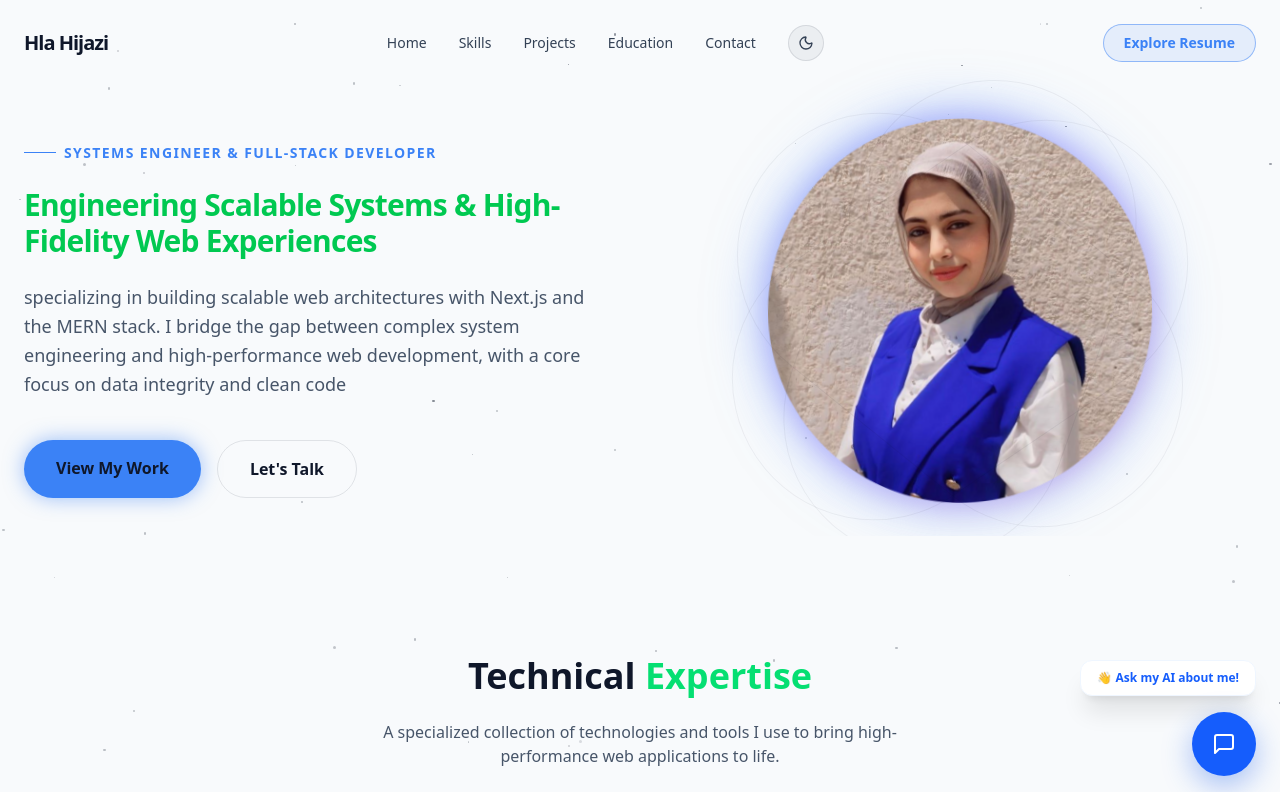
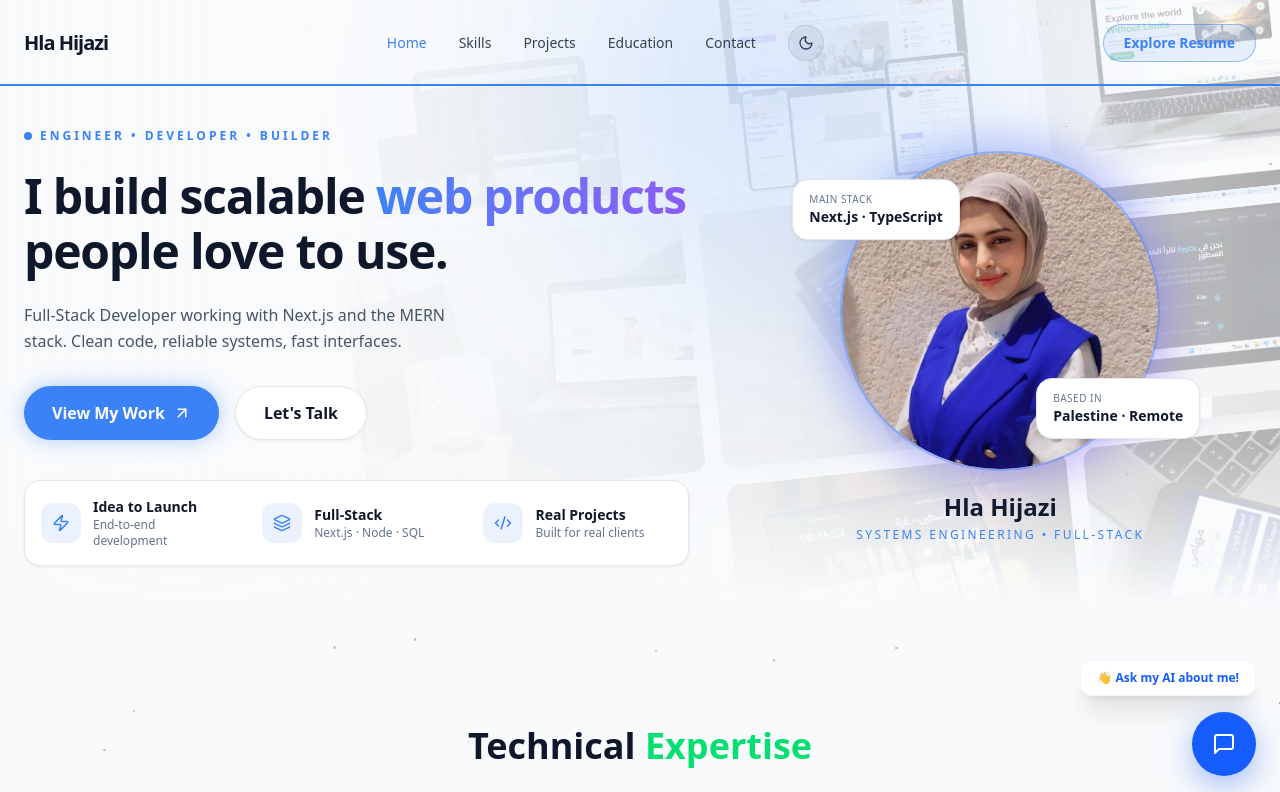
Before and after one commit to hlahijazi2002/MyPortfolio, a Next.js app: page / in a window 1280 px wide. Shown: the top 792 px of the page. Built offline with nearby package versions, Linux system fonts and the light colour scheme.

Commit message:
Enhansments

```diff
--- a/app/components/Hero.tsx
+++ b/app/components/Hero.tsx
@@ -1,181 +1,158 @@
 "use client";
-import { useRef, useState, useEffect } from "react";
-import { motion, useMotionValue, useSpring, useTransform } from "framer-motion";
+import { motion } from "framer-motion";
 import Image from "next/image";
+import { ArrowUpRight, Zap, Layers, Code2 } from "lucide-react";
+import { projects } from "../data";
+
+const highlights = [
+  { icon: Zap, title: "Idea to Launch", sub: "End-to-end development" },
+  { icon: Layers, title: "Full-Stack", sub: "Next.js · Node · SQL" },
+  { icon: Code2, title: "Real Projects", sub: "Built for real clients" },
+];
+
+const fadeUp = (delay: number) => ({
+  initial: { opacity: 0, y: 24 },
+  animate: { opacity: 1, y: 0 },
+  transition: { duration: 0.6, delay, ease: "easeOut" as const },
+});
 
 const Hero = () => {
-  const containerRef = useRef<HTMLDivElement>(null);
-  const buttonRef = useRef<HTMLAnchorElement>(null);
-
-  const x = useMotionValue(0);
-  const y = useMotionValue(0);
-  const mouseXSpring = useSpring(x, { stiffness: 100, damping: 30 });
-  const mouseYSpring = useSpring(y, { stiffness: 100, damping: 30 });
-  const rotateX = useTransform(mouseYSpring, [-300, 300], [10, -10]);
-  const rotateY = useTransform(mouseXSpring, [-300, 300], [-10, 10]);
-  const [orbCircles, setOrbCircles] = useState<
-    { size: string; top: string; left: string; delay: number }[]
-  >([]);
-
-  useEffect(() => {
-    const generatedCircles = [...Array(6)].map(() => ({
-      size: Math.random() * 15 + 5 + "px",
-      top: Math.random() * 100 + "%",
-      left: Math.random() * 100 + "%",
-      delay: Math.random() * 2,
-    }));
-    setOrbCircles(generatedCircles);
-  }, []);
-
-  const handleMouseMove = (e: React.MouseEvent) => {
-    const { clientX, clientY } = e;
-    const { innerWidth, innerHeight } = window;
-    x.set(clientX - innerWidth / 2);
-    y.set(clientY - innerHeight / 2);
-  };
-
-  const [btnPos, setBtnPos] = useState({ x: 0, y: 0 });
-
-  const handleBtnMouseMove = (e: React.MouseEvent<HTMLElement>) => {
-    if (buttonRef.current) {
-      const { clientX, clientY } = e;
-      const { left, top, width, height } =
-        buttonRef.current.getBoundingClientRect();
-      const centerX = left + width / 2;
-      const centerY = top + height / 2;
-      setBtnPos({ x: (clientX - centerX) * 0.4, y: (clientY - centerY) * 0.4 });
-    }
-  };
-
-  const handleBtnMouseLeave = () => {
-    setBtnPos({ x: 0, y: 0 });
-  };
-  const headline =
-    "Engineering Scalable Systems & High-Fidelity Web Experiences";
-  const letters = Array.from(headline);
+  const bgProjects = projects.slice(0, 9);
 
   return (
-    <section
-      ref={containerRef}
-      className="flex items-center justify-center pt-28 pb-6 md:pt-32 overflow-hidden"
-      onMouseMove={handleMouseMove}
-    >
-      <div className="max-w-7xl mx-auto px-6 grid grid-cols-1 md:grid-cols-2 gap-12 items-center">
-        <div className="flex flex-col gap-6 z-10">
-          <div className="overflow-hidden">
-            <motion.div
-              initial={{ opacity: 0, y: 20 }}
-              animate={{ opacity: 1, y: 0 }}
-              className="text-neon-blue font-semibold tracking-widest text-sm uppercase flex items-center gap-2 "
+    <section className="relative overflow-hidden pt-28 pb-10 md:pt-32">
+      {/* Background: tilted project screenshots */}
+      <div className="absolute inset-0 pointer-events-none" aria-hidden>
+        <div className="absolute -right-20 -top-10 w-[110%] md:w-[75%] grid grid-cols-3 gap-4 -rotate-6 scale-110 opacity-30">
+          {bgProjects.map((p, i) => (
+            <div
+              key={i}
+              className="aspect-4/3 rounded-xl bg-cover bg-center shadow-xl"
+              style={{ backgroundImage: `url(${p.image})` }}
+            />
+          ))}
+        </div>
+        <div className="absolute inset-0 bg-linear-to-r from-(--background) via-(--background)/85 to-transparent" />
+        <div className="absolute inset-x-0 bottom-0 h-40 bg-linear-to-t from-(--background) to-transparent" />
+        <div className="absolute -top-24 right-1/4 w-96 h-96 bg-neon-blue/20 blur-[120px] rounded-full" />
+      </div>
+
+      <div className="relative max-w-7xl mx-auto px-6 grid grid-cols-1 lg:grid-cols-[1.3fr_1fr] gap-14 items-center">
+        <div className="flex flex-col gap-6">
+          <motion.div
+            {...fadeUp(0)}
+            className="flex items-center gap-2 text-xs font-semibold tracking-[0.25em] uppercase text-neon-blue"
+          >
+            <span className="w-2 h-2 rounded-full bg-neon-blue" />
+            Engineer • Developer • Builder
+          </motion.div>
+
+          <motion.h1
+            {...fadeUp(0.1)}
+            className="text-3xl sm:text-4xl xl:text-5xl font-extrabold leading-[1.15] tracking-tight text-white"
+          >
+            I build scalable{" "}
+            <span className="bg-linear-to-r from-neon-blue to-neon-violet bg-clip-text text-transparent">
+              web products
+            </span>{" "}
+            people love to use.
+          </motion.h1>
+
+          <motion.p
+            {...fadeUp(0.2)}
+            className="text-slate-400 text-sm md:text-base max-w-md leading-relaxed"
+          >
+            Full-Stack Developer working with Next.js and the MERN stack. Clean
+            code, reliable systems, fast interfaces.
+          </motion.p>
+
+          <motion.div {...fadeUp(0.3)} className="flex flex-wrap gap-4 mt-2">
+            <a
+              href="/#projects"
+              className="group inline-flex items-center gap-2 px-7 py-3.5 bg-neon-blue rounded-full font-semibold text-[#ffffff] shadow-[0_0_20px_rgba(59,130,246,0.4)] hover:shadow-[0_0_30px_rgba(59,130,246,0.6)] transition-shadow"
             >
-              <span className="w-8 h-px bg-neon-blue" />
-              Systems Engineer & Full-Stack Developer
-            </motion.div>
-          </div>
-          <h1 className="text-2xl md:text-3xl text-green-500 font-bold leading-[1.2] tracking-tight ">
-            {letters.map((letter, i) => (
-              <motion.span
-                key={i}
-                initial={{ opacity: 0 }}
-                animate={{ opacity: 1 }}
-                transition={{
-                  duration: 0.1,
-                  delay: i * 0.09,
-                  ease: "easeInOut",
-                }}
-              >
-                {letter}
-              </motion.span>
-            ))}
-          </h1>
-          <motion.p
-            initial={{ opacity: 0, y: 20 }}
-            animate={{ opacity: 1, y: 0 }}
-            transition={{ delay: 1.2, duration: 0.8 }}
-            className="text-slate-400 text-sm md:text-lg max-w-xl leading-relaxed"
-          >
-            specializing in building scalable web architectures with Next.js and
-            the MERN stack. I bridge the gap between complex system engineering
-            and high-performance web development, with a core focus on data
-            integrity and clean code
-          </motion.p>
-          <div className="flex gap-4 mt-4">
-            <motion.a
-              href="/projects"
-              ref={buttonRef}
-              onMouseMove={handleBtnMouseMove}
-              onMouseLeave={handleBtnMouseLeave}
-              animate={{ x: btnPos.x, y: btnPos.y }}
-              transition={{ type: "spring", stiffness: 150, damping: 15 }}
-              whileTap={{ scale: 0.95 }}
-              className="relative px-8 py-4 bg-neon-blue rounded-full font-semibold text-white shadow-[0_0_20px_rgba(59,130,246,0.5)] hover:shadow-[0_0_30px_rgba(59,130,246,0.7)] transition-shadow overflow-hidden group"
-            >
-              <span className="relative z-10">View My Work</span>
-              <div className="absolute inset-0 bg-linear-to-r from-blue-600 to-violet-600 opacity-0 group-hover:opacity-100 transition-opacity duration-300" />
-            </motion.a>
-            <motion.a
+              View My Work
+              <ArrowUpRight
+                size={18}
+                className="transition-transform group-hover:translate-x-0.5 group-hover:-translate-y-0.5"
+              />
+            </a>
+            <a
               href="/#contact"
-              initial={{ opacity: 0 }}
-              animate={{ opacity: 1 }}
-              transition={{ delay: 1.5 }}
-              className="px-8 py-4 border border-white/10 rounded-full font-semibold text-white hover:bg-white/5 transition-colors"
+              className="px-7 py-3.5 rounded-full font-semibold text-white glassmorphism border border-white/20 hover:border-neon-blue/50 transition-colors"
             >
               Let&apos;s Talk
-            </motion.a>
-          </div>
+            </a>
+          </motion.div>
+
+          <motion.div
+            {...fadeUp(0.4)}
+            className="grid grid-cols-1 sm:grid-cols-3 gap-px rounded-2xl glassmorphism border border-white/10 overflow-hidden mt-4"
+          >
+            {highlights.map(({ icon: Icon, title, sub }) => (
+              <div key={title} className="flex items-center gap-3 p-4">
+                <div className="w-10 h-10 shrink-0 rounded-xl bg-neon-blue/10 text-neon-blue flex items-center justify-center">
+                  <Icon size={18} />
+                </div>
+                <div>
+                  <p className="text-sm font-bold text-white">{title}</p>
+                  <p className="text-xs text-slate-500">{sub}</p>
+                </div>
+              </div>
+            ))}
+          </motion.div>
         </div>
+
+        {/* Photo + name */}
         <motion.div
-          style={{ rotateX, rotateY, perspective: 1000 }}
-          className="relative flex justify-center items-center "
+          initial={{ opacity: 0, scale: 0.95 }}
+          animate={{ opacity: 1, scale: 1 }}
+          transition={{ duration: 0.8, delay: 0.2 }}
+          className="flex flex-col items-center gap-5"
         >
-          <motion.div
-            animate={{ y: [0, -20, 0], rotate: [0, 2, -2, 0] }}
-            transition={{
-              duration: 8,
-              repeat: Infinity,
-              ease: "easeInOut",
-            }}
-            className="w-64 h-64 md:w-96 md:h-96 rounded-full relative "
-          >
-            <div className="absolute inset-0 bg-linear-to-br from-indigo-500 via-purple-500 to-pink-500 rounded-full opacity-40 blur-lg animate-pulse" />
-            <div className="absolute inset-4 bg-cosmic-blue/80 backdrop-blur-lg rounded-full border border-white/10 shadow-[inner_0_0_50px_rgba(255,255,255,0.1)] overflow-hidden">
-              {orbCircles.map((circle, i) => (
-                <div
-                  key={i}
-                  className="absolute rounded-full bg-white/20 "
-                  style={{
-                    width: circle.size,
-                    height: circle.size,
-                    top: circle.top,
-                    left: circle.left,
-                  }}
-                ></div>
-              ))}
-            </div>
-            <div className="absolute inset-0 flex items-center justify-center">
+          <div className="relative w-64 h-64 md:w-80 md:h-80">
+            <div className="absolute -inset-2 rounded-full bg-linear-to-br from-neon-blue/50 to-neon-violet/50 blur-xl" />
+            <div className="relative w-full h-full rounded-full overflow-hidden border-2 border-neon-blue/40">
               <Image
                 src="/profile.png"
                 alt="Hla Hijazi"
                 fill
-                sizes="(max-width: 768px) 256px, 384px"
-                className="object-contain  bg-no-repeat drop-shadow-[0_0_30px_rgba(59,130,246,0.5)]"
                 priority
+                sizes="(max-width: 768px) 256px, 320px"
+                className="object-cover object-top"
               />
             </div>
-          </motion.div>
-          <div className="absolute inset-0 pointer-events-none ">
-            {[...Array(3)].map((_, i) => (
-              <motion.div
-                key={i}
-                animate={{ rotate: 360 }}
-                transition={{
-                  duration: 10 + i * 5,
-                  repeat: Infinity,
-                  ease: "linear",
-                }}
-                className="absolute inset-12.5 rounded-full border border-white/5"
-              />
-            ))}
+
+            <motion.div
+              animate={{ y: [0, -10, 0] }}
+              transition={{ duration: 5, repeat: Infinity, ease: "easeInOut" }}
+              className="absolute -left-4 sm:-left-12 top-8 px-4 py-3 rounded-2xl glassmorphism border border-white/10 shadow-xl"
+            >
+              <p className="text-[10px] uppercase tracking-wider text-slate-500">
+                Main stack
+              </p>
+              <p className="text-sm font-bold text-white">
+                Next.js · TypeScript
+              </p>
+            </motion.div>
+
+            <motion.div
+              animate={{ y: [0, 10, 0] }}
+              transition={{ duration: 6, repeat: Infinity, ease: "easeInOut" }}
+              className="absolute -right-4 sm:-right-10 bottom-8 px-4 py-3 rounded-2xl glassmorphism border border-white/10 shadow-xl"
+            >
+              <p className="text-[10px] uppercase tracking-wider text-slate-500">
+                Based in
+              </p>
+              <p className="text-sm font-bold text-white">Palestine · Remote</p>
+            </motion.div>
+          </div>
+
+          <div className="text-center">
+            <p className="text-2xl font-extrabold text-white">Hla Hijazi</p>
+            <p className="text-xs tracking-[0.2em] uppercase text-neon-blue mt-1">
+              Systems Engineering • Full-Stack
+            </p>
           </div>
         </motion.div>
       </div>
--- a/app/components/NavBar.tsx
+++ b/app/components/NavBar.tsx
@@ -1,8 +1,9 @@
 "use client";
 import { useState, useEffect } from "react";
-import { Sun, Moon } from "lucide-react";
-import { motion } from "framer-motion";
+import { Sun, Moon, Menu, X } from "lucide-react";
+import { motion, AnimatePresence, useScroll, useSpring } from "framer-motion";
 import { useTheme } from "next-themes";
+import { usePathname } from "next/navigation";
 
 const navLinks = [
   { name: "Home", href: "/#home" },
@@ -14,6 +15,21 @@ const navLinks = [
 
 const NavBar = () => {
   const [scrolled, setScrolled] = useState(false);
+  const [menuOpen, setMenuOpen] = useState(false);
+  const [active, setActive] = useState("home");
+  const pathname = usePathname();
+  useEffect(() => {
+    setMenuOpen(false);
+  }, [pathname]);
+  const isActive = (href: string) =>
+    href === "/projects"
+      ? pathname === "/projects" || (pathname === "/" && active === "projects")
+      : pathname === "/" && active === href.replace("/#", "");
+  const { scrollYProgress } = useScroll();
+  const progress = useSpring(scrollYProgress, {
+    stiffness: 120,
+    damping: 30,
+  });
   const [mounted, setMounted] = useState(false);
   const { resolvedTheme, setTheme } = useTheme();
 
@@ -22,6 +38,23 @@ const NavBar = () => {
     const handleScroll = () => setScrolled(window.scrollY > 50);
     window.addEventListener("scroll", handleScroll);
     return () => window.removeEventListener("scroll", handleScroll);
+  }, []);
+
+  useEffect(() => {
+    const ids = ["home", "skills", "projects", "education", "contact"];
+    const observer = new IntersectionObserver(
+      (entries) => {
+        entries.forEach((entry) => {
+          if (entry.isIntersecting) setActive(entry.target.id);
+        });
+      },
+      { rootMargin: "-30% 0px -50% 0px" },
+    );
+    ids.forEach((id) => {
+      const el = document.getElementById(id);
+      if (el) observer.observe(el);
+    });
+    return () => observer.disconnect();
   }, []);
 
   const isDark = resolvedTheme === "dark";
@@ -41,10 +74,13 @@ const NavBar = () => {
             <a
               key={link.name}
               href={link.href}
-              className="relative group text-slate-300 hover:text-white transition-colors text-sm font-medium"
+              className={`transition-colors text-sm font-medium ${
+                isActive(link.href)
+                  ? "text-neon-blue"
+                  : "text-slate-300 hover:text-white"
+              }`}
             >
               {link.name}
-              <span className="absolute -bottom-1 left-0 w-0 h-px bg-neon-blue transition-all duration-300 group-hover:w-full" />
             </a>
           ))}
           <button
@@ -56,17 +92,71 @@ const NavBar = () => {
           </button>
         </div>
 
+        <div className="flex md:hidden items-center gap-3">
+          <button
+            onClick={() => setTheme(isDark ? "light" : "dark")}
+            aria-label="Toggle theme"
+            className="w-9 h-9 rounded-full border border-white/10 bg-white/5 flex items-center justify-center text-slate-300"
+          >
+            {mounted && (isDark ? <Sun size={16} /> : <Moon size={16} />)}
+          </button>
+          <button
+            onClick={() => setMenuOpen(!menuOpen)}
+            aria-label="Toggle menu"
+            className="w-9 h-9 rounded-full border border-white/10 bg-white/5 flex items-center justify-center text-slate-300"
+          >
+            {menuOpen ? <X size={18} /> : <Menu size={18} />}
+          </button>
+        </div>
+
         <motion.a
           href="https://docs.google.com/document/d/1c2qDqvsiPYWwoJap_tFQmo7vPB2au0ADKcmCAu_cW28/edit?usp=sharing"
           target="_blank"
           rel="noopener noreferrer"
-          className="bg-neon-blue/10 border border-neon-blue/50 text-neon-blue px-5 py-2 rounded-full text-sm font-semibold hover:bg-neon-blue hover:text-black transition-all"
+          className="hidden md:inline-block bg-neon-blue/10 border border-neon-blue/50 text-neon-blue px-5 py-2 rounded-full text-sm font-semibold hover:bg-neon-blue hover:text-[#ffffff] transition-all"
           whileHover={{ scale: 1.05 }}
           whileTap={{ scale: 0.95 }}
         >
           Explore Resume
         </motion.a>
       </div>
+      <AnimatePresence>
+        {menuOpen && (
+          <motion.div
+            initial={{ opacity: 0, y: -10 }}
+            animate={{ opacity: 1, y: 0 }}
+            exit={{ opacity: 0, y: -10 }}
+            className="md:hidden glassmorphism mx-4 mt-3 rounded-2xl p-4 flex flex-col gap-1"
+          >
+            {navLinks.map((link) => (
+              <a
+                key={link.name}
+                href={link.href}
+                onClick={() => setMenuOpen(false)}
+                className={`px-4 py-3 rounded-xl text-sm font-medium transition-colors ${
+                  isActive(link.href)
+                    ? "text-neon-blue bg-neon-blue/10"
+                    : "text-slate-300 hover:bg-white/5"
+                }`}
+              >
+                {link.name}
+              </a>
+            ))}
+            <a
+              href="https://docs.google.com/document/d/1c2qDqvsiPYWwoJap_tFQmo7vPB2au0ADKcmCAu_cW28/edit?usp=sharing"
+              target="_blank"
+              rel="noopener noreferrer"
+              className="mt-2 px-4 py-3 rounded-xl text-center text-sm font-semibold bg-neon-blue text-[#ffffff]"
+            >
+              Explore Resume
+            </a>
+          </motion.div>
+        )}
+      </AnimatePresence>
+      <motion.div
+        style={{ scaleX: progress }}
+        className="absolute bottom-0 left-0 right-0 h-0.5 bg-neon-blue origin-left"
+      />
     </nav>
   );
 };
--- a/app/components/Skills.tsx
+++ b/app/components/Skills.tsx
@@ -54,7 +54,7 @@ const TechCard = ({
       width={width}
       height={height}
       alt={alt}
-      className="opacity-70 hover:opacity-100 transition-opacity"
+      className="opacity-83 hover:opacity-100 transition-opacity"
     />
   </motion.div>
 );
```
Also changed, not shown: app/components/Contact.tsx (+3 -4 lines), app/components/Projects.tsx (+7 -7 lines), 1 other file (tests, documents, lock files or other folders).
